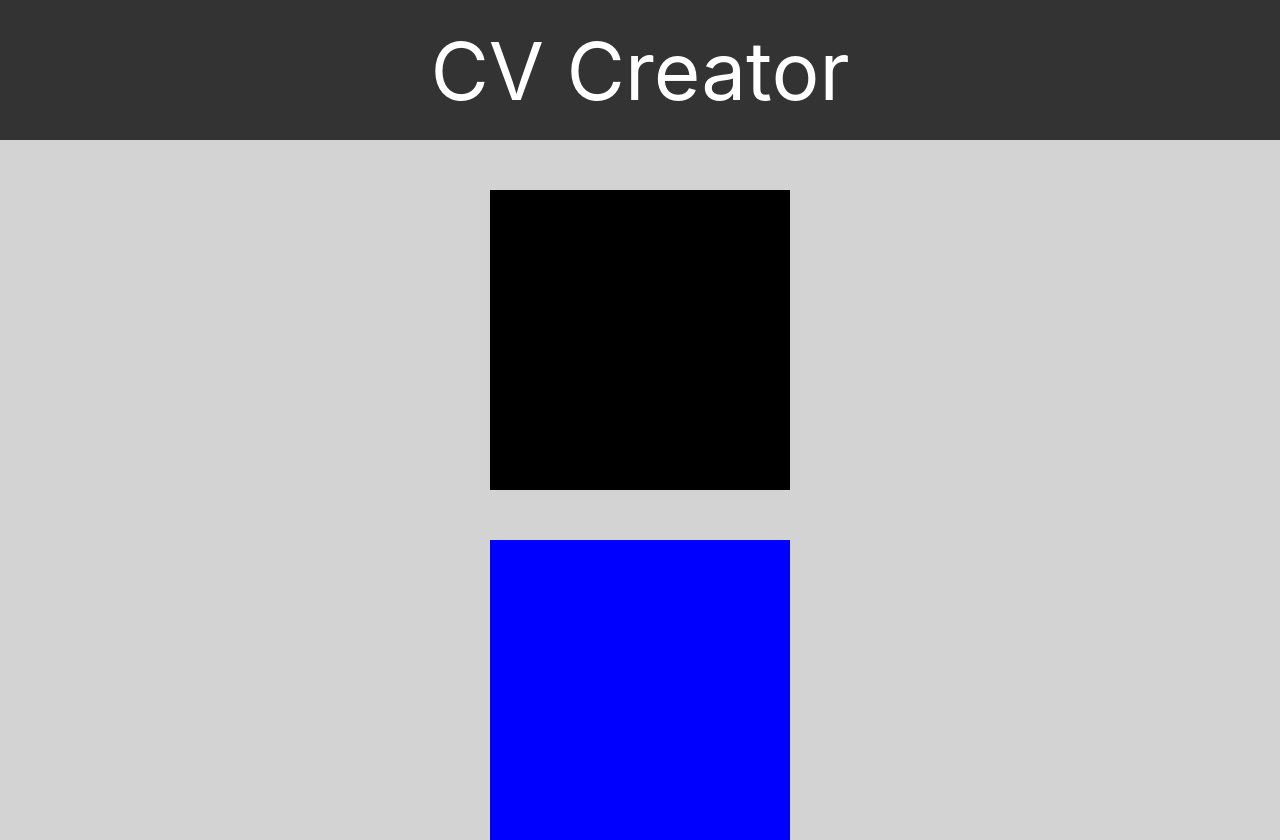
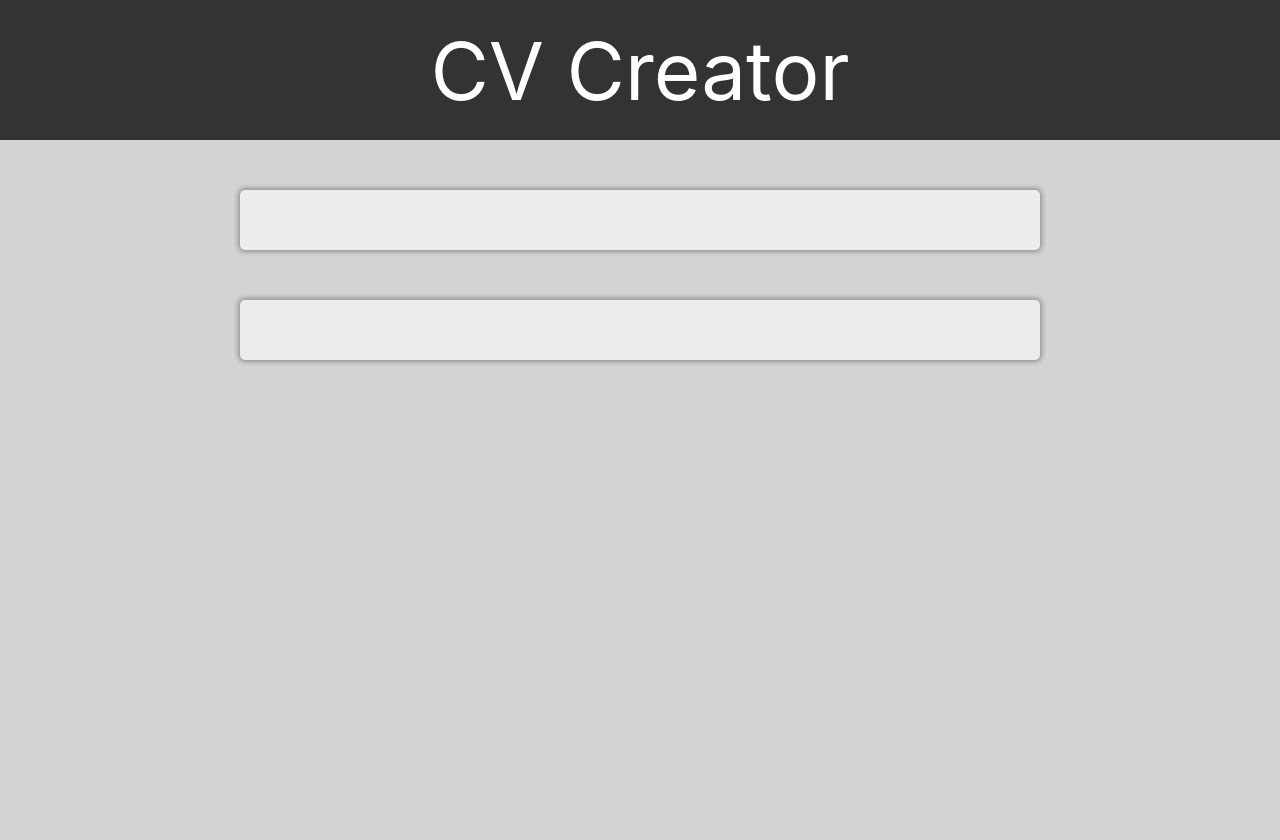
Before and after one commit to Pafestivo/cv-react, a React (Create React App) app: page / in a window 1280 px wide. After the commit the page ends 800 px from the top, so only its background shows below. Built offline with nearby package versions, Linux system fonts and the light colour scheme.

Commit message:
Style the containers properly

```diff
--- a/src/styles/form/form-container.css
+++ b/src/styles/form/form-container.css
@@ -1,5 +1,8 @@
 .form-container {
-  background-color: black;
-  width: 300px;
-  height: 300px;
+  background-color: rgb(236, 236, 236);
+  border-radius: 5px;
+  padding: 30px;
+  width: 800px;
+  height: max-content;
+  box-shadow: 0 0 5px 2px rgba(0, 0, 0, 0.3);
 }
--- a/src/styles/preview/prev-container.css
+++ b/src/styles/preview/prev-container.css
@@ -1,5 +1,8 @@
 .prev-container {
-  width: 300px;
-  height: 300px;
-  background-color: blue;
+  background-color: rgb(236, 236, 236);
+  border-radius: 5px;
+  padding: 30px;
+  width: 800px;
+  height: max-content;
+  box-shadow: 0 0 5px 2px rgba(0, 0, 0, 0.3);
 }
```
